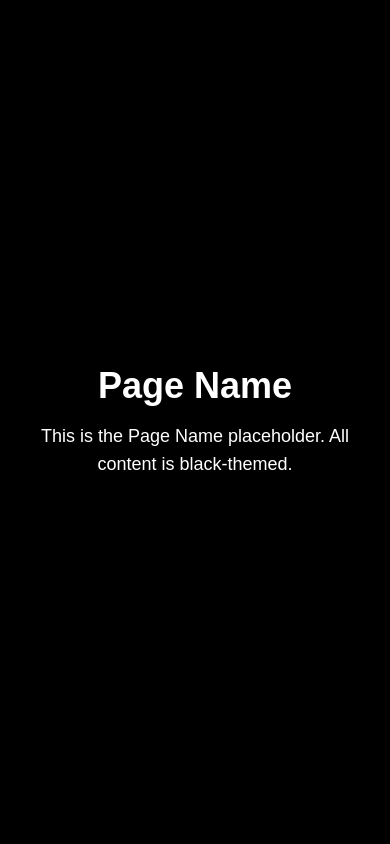
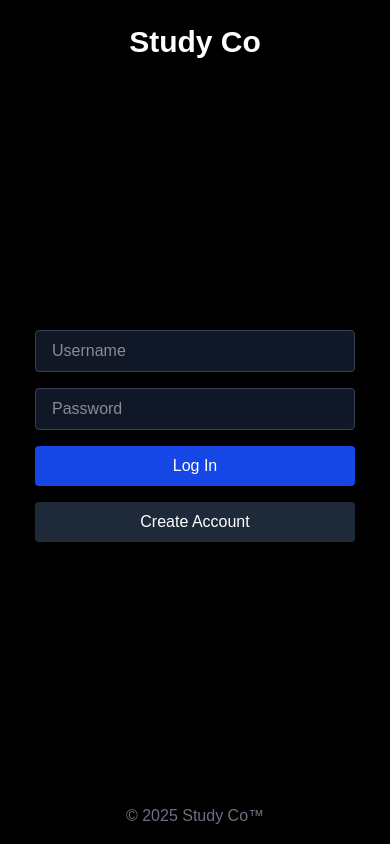
Before and after one commit to zanerisinger-max/study, a Next.js app: page /login in a window 390 px wide. Built offline with nearby package versions, Linux system fonts and the light colour scheme.

Commit message:
Updated homepage: Study Co, centered logo, hamburger menu

```diff
--- a/app/login/page.tsx
+++ b/app/login/page.tsx
@@ -1,12 +1,67 @@
 "use client";
 
-export default function PageName() {
+import { useState } from "react";
+import { useRouter } from "next/navigation";
+
+export default function Login() {
+  const router = useRouter();
+  const [username, setUsername] = useState("");
+  const [password, setPassword] = useState("");
+
+  const handleLogin = () => {
+    // For now, just log to console and later redirect
+    console.log("Username:", username, "Password:", password);
+    router.push("/after-login"); // we'll create this page next, for now can go to a placeholder
+  };
+
   return (
-    <div className="min-h-screen bg-black text-white flex flex-col items-center justify-center p-10">
-      <h1 className="text-4xl font-bold mb-4">Page Name</h1>
-      <p className="text-lg text-center max-w-xl">
-        This is the Page Name placeholder. All content is black-themed.
-      </p>
+    <div className="min-h-screen bg-black text-white flex flex-col">
+      {/* Top Center Logo */}
+      <header className="flex justify-center p-6">
+        <h1
+          className="text-3xl font-bold cursor-pointer"
+          onClick={() => router.push("/")}
+        >
+          Study Co
+        </h1>
+      </header>
+
+      {/* Centered Login Form */}
+      <main className="flex flex-col items-center justify-center flex-1">
+        <div className="flex flex-col space-y-4 w-80">
+          <input
+            type="text"
+            placeholder="Username"
+            className="px-4 py-2 rounded bg-gray-900 border border-gray-700 focus:outline-none focus:border-blue-500"
+            value={username}
+            onChange={(e) => setUsername(e.target.value)}
+          />
+          <input
+            type="password"
+            placeholder="Password"
+            className="px-4 py-2 rounded bg-gray-900 border border-gray-700 focus:outline-none focus:border-blue-500"
+            value={password}
+            onChange={(e) => setPassword(e.target.value)}
+          />
+          <button
+            onClick={handleLogin}
+            className="bg-blue-700 hover:bg-blue-600 px-4 py-2 rounded text-white"
+          >
+            Log In
+          </button>
+          <button
+            onClick={() => router.push("/signup")}
+            className="bg-gray-800 hover:bg-gray-700 px-4 py-2 rounded text-white"
+          >
+            Create Account
+          </button>
+        </div>
+      </main>
+
+      {/* Footer */}
+      <footer className="text-center p-4 text-gray-500">
+        &copy; 2025 Study Co™
+      </footer>
     </div>
   );
 }
```
